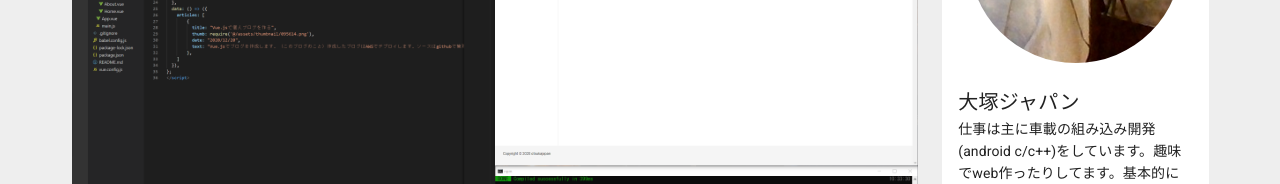
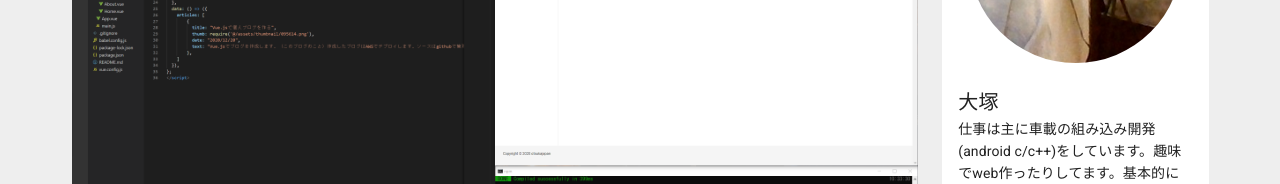
Before and after one commit to iofuwisa/otkblog, a Vue app: page / in a window 1280 px wide. Shown: the part 306-490 px from the top of the page. Built offline with nearby package versions, Linux system fonts and the light colour scheme.

Commit message:
rename otsukajapan -> otsuka

```diff
--- a/src/components/Introducing.vue
+++ b/src/components/Introducing.vue
@@ -3,7 +3,7 @@
     <div :class="IntroducingStyle">
         <v-divider vertical></v-divider>
         <div :class="profileImgWrapperStyle"><img :class="profileImgStyle" v-bind:src="profileImg"/></div>
-        <v-card-title>大塚ジャパン</v-card-title>
+        <v-card-title>大塚</v-card-title>
         <v-card-subtitle>仕事は主に車載の組み込み開発(android c/c++)をしています。趣味でweb作ったりしてます。基本的に飽き性なので
             広く浅くって感じでやってます。
         </v-card-subtitle>
```
